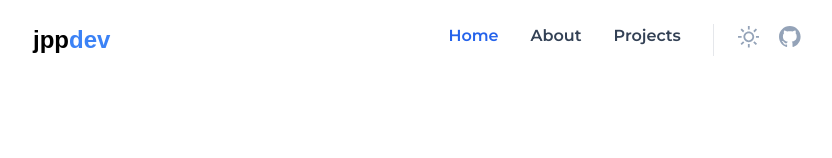
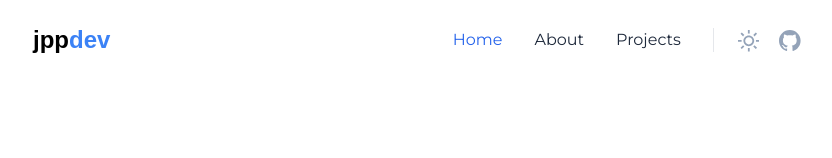
Before and after one commit to jppacinos/jppdev, a Next.js app: page / in a window 1280 px wide. Shown: the top 158 px of the page, without its empty margins (223-1055 px from the left). Built offline with nearby package versions, Linux system fonts and the light colour scheme.

Commit message:
update app header and button

```diff
--- a/src/components/AppHeader.tsx
+++ b/src/components/AppHeader.tsx
@@ -14,25 +14,25 @@ const AppHeader = (): JSX.Element => {
   return (
     <header className="sticky top-0 z-40 backdrop-blur-sm dark:bg-transparent">
       <AppContainer>
-        <div className="flex justify-between content-center py-3 sm:py-6">
+        <div className="flex flex-row flex-nowrap justify-between sm:items-center py-3 sm:py-6">
           <div className="flex flex-col space-y-3">
             <AppLogo />
 
             <div className="block sm:hidden">
-              <ul className="flex space-x-5 sm:space-x-6 md:space-x-8 text-sm font-semibold text-slate-700 dark:text-slate-200">
+              <ul className="flex space-x-5 sm:space-x-6 md:space-x-8 text-sm">
                 <NavLists />
               </ul>
             </div>
           </div>
 
-          <div className="flex sm:divide-x sm:divide-solid space-x-4 md:space-x-8">
+          <div className="flex sm:divide-x sm:divide-solid dark:divide-slate-600 space-x-4 md:space-x-8">
             <div className="hidden sm:block">
-              <ul className="flex space-x-4 sm:space-x-6 md:space-x-8 text-md font-semibold text-slate-700 dark:text-slate-200">
+              <ul className="flex space-x-4 sm:space-x-6 md:space-x-8 text-md">
                 <NavLists />
               </ul>
             </div>
 
-            <div className="ml-4 pl-4 md:ml-6 md:pl-6">
+            <div className="ml-4 pl-4 md:ml-6 md:pl-6 mt-1 sm:mt-auto">
               <div className="flex space-x-5">
                 <AppThemeToggle />
 
@@ -89,9 +89,7 @@ function AppNavLink({ children, href }: { children: ReactNode; href: Url }): JSX
   return (
     <Link
       href={href}
-      className={`btn-blue ${
-        router.pathname == href ? 'text-blue-600 dark:text-blue-400' : ''
-      }`.trimEnd()}
+      className={`btn-primary ${router.pathname == href ? 'btn-primary-active' : ''}`.trimEnd()}
     >
       {children}
     </Link>
--- a/src/pages/index.tsx
+++ b/src/pages/index.tsx
@@ -41,10 +41,7 @@ export default function Home() {
               <p className="my-10">{'>'} Hello World!</p>
             </div>
 
-            <Link
-              href="/about"
-              className="font-semibold text-blue-600 hover:text-blue-700 dark:text-blue-400 dark:hover:text-blue-500"
-            >
+            <Link href="/about" className="btn-primary btn-primary-active font-semibold">
               Learn More &rarr;
             </Link>
           </div>
--- a/src/styles/globals.css
+++ b/src/styles/globals.css
@@ -22,8 +22,12 @@
     @apply mx-auto w-5/6 md:w-3/4 lg:w-[48rem];
   }
 
-  .btn-blue {
-    @apply hover:text-blue-600 dark:text-slate-300 dark:hover:text-blue-400 transition-colors;
+  .btn-primary {
+    @apply text-slate-800 dark:text-slate-300 hover:text-blue-600 dark:hover:text-blue-400 transition-colors;
+  }
+
+  .btn-primary-active {
+    @apply text-blue-600 hover:text-blue-700 dark:text-blue-400 dark:hover:text-blue-500;
   }
 
   .svg-icon {
```
